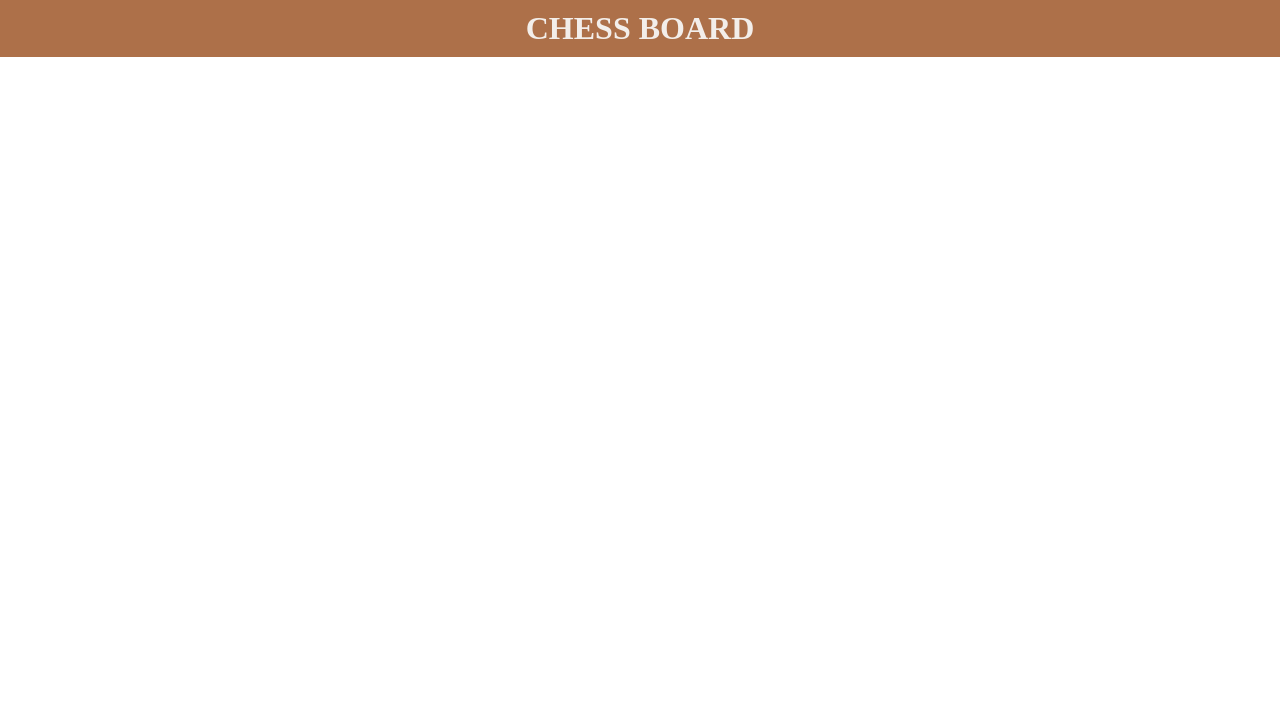
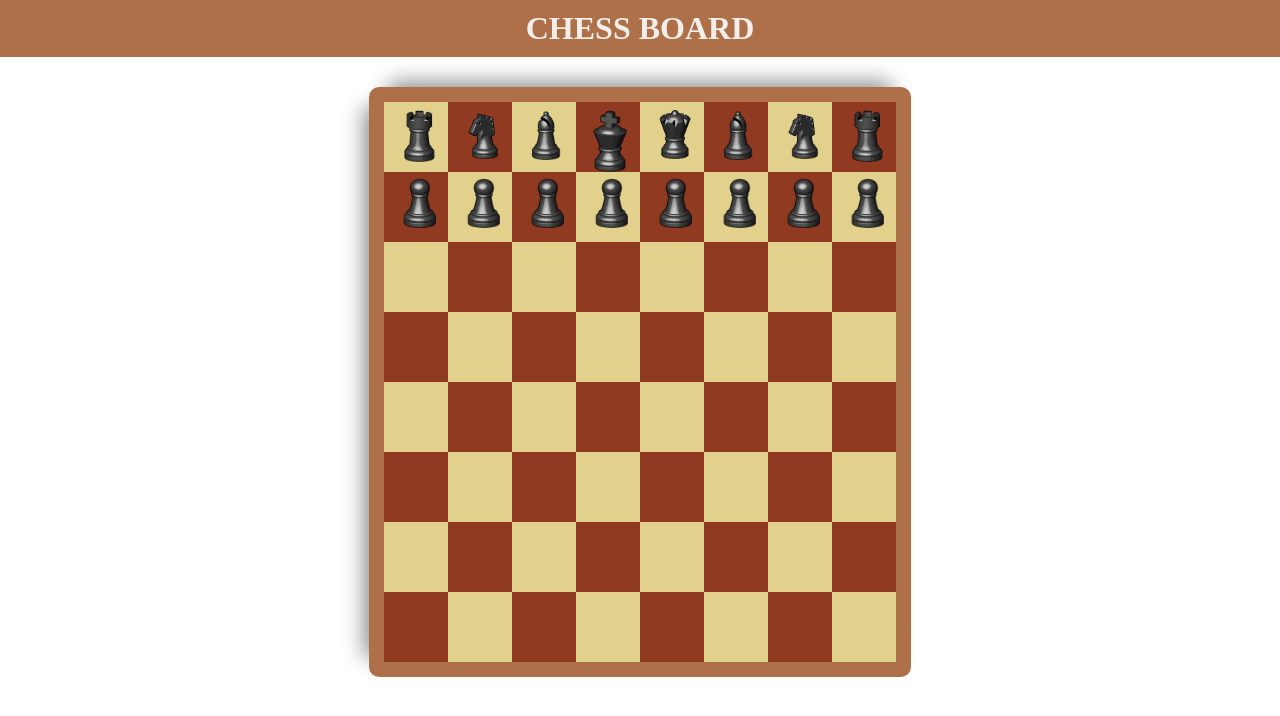
Before and after one commit to zeeshanaslam342/css-assignment-no-02_chess_game, a plain HTML site: page index.html in a window 1280 px wide. Drawn offline with Linux system fonts and the light colour scheme.

Commit message:
add style  for boxes and add piceses

```diff
--- a/css/style.css
+++ b/css/style.css
@@ -9,3 +9,34 @@
     background-color: rgba(153, 77, 28,0.8);
     color: #F3EEEA;
 }
+
+.main-box {
+    width: 40%;
+    overflow: auto;
+    margin: 30px auto;
+    border: 15px solid rgba(153, 77, 28,0.8);
+    border-radius: 10px;
+    box-shadow: 0px -25px 20px -20px rgba(0, 0, 0, 0.45), -25px 0 20px -20px rgba(0, 0, 0, 0.45);
+}
+
+.box {
+    width: 12.5%;
+    height: 70px;
+    float: left;
+    position: relative;
+}
+
+.brown {
+    background-color: #913A22;
+}
+
+.ash-white {
+    background-color: #E2D18D;
+}
+
+img {
+    width: 35px;
+    position: absolute;
+    left: 17px;
+    top: 6px;
+}
--- a/index.html
+++ b/index.html
@@ -13,22 +13,85 @@
     <main>
         <div class="main-box">
             <div class="first-row">
-                <div class="box"></div>
-                <div class="box"></div>
-                <div class="box"></div>
-                <div class="box"></div>
-                <div class="box"></div>
-                <div class="box"></div>
-                <div class="box"></div>
-                <div class="box"></div>
+                <div class="box ash-white"><img src="./img/black-rook.png" alt=""></div>
+                <div class="box brown"><img src="./img/black-knight.png" alt=""></div>
+                <div class="box ash-white"><img src="./img/black-bishop.png" alt=""></div>
+                <div class="box brown"><img src="./img/black-queen.png" alt=""></div>
+                <div class="box ash-white"><img src="./img/black-king.png" alt=""></div>
+                <div class="box brown"><img src="./img/black-bishop.png" alt=""></div>
+                <div class="box ash-white"><img src="./img/black-knight.png" alt=""></div>
+                <div class="box brown"><img src="./img/black-rook.png" alt=""></div>
             </div>
-            <div class="second-row"></div>
-            <div class="third-row"></div>
-            <div class="fourth-row"></div>
-            <div class="fiveth-row"></div>
-            <div class="sixth-row"></div>
-            <div class="seventh-row"></div>
-            <div class="eighth-row"></div>
+            <div class="second-row">
+                <div class="box brown"><img src="./img/black-pawn.png" alt=""></div>
+                <div class="box ash-white"><img src="./img/black-pawn.png" alt=""></div>
+                <div class="box brown"><img src="./img/black-pawn.png" alt=""></div>
+                <div class="box ash-white"><img src="./img/black-pawn.png" alt=""></div>
+                <div class="box brown"><img src="./img/black-pawn.png" alt=""></div>
+                <div class="box ash-white"><img src="./img/black-pawn.png" alt=""></div>
+                <div class="box brown"><img src="./img/black-pawn.png" alt=""></div>
+                <div class="box ash-white"><img src="./img/black-pawn.png" alt=""></div>
+            </div>
+            <div class="third-row">
+                <div class="box ash-white"></div>
+                <div class="box brown"></div>
+                <div class="box ash-white"></div>
+                <div class="box brown"></div>
+                <div class="box ash-white"></div>
+                <div class="box brown"></div>
+                <div class="box ash-white"></div>
+                <div class="box brown"></div>
+            </div>
+            <div class="fourth-row">
+                <div class="box brown"></div>
+                <div class="box ash-white"></div>
+                <div class="box brown"></div>
+                <div class="box ash-white"></div>
+                <div class="box brown"></div>
+                <div class="box ash-white"></div>
+                <div class="box brown"></div>
+                <div class="box ash-white"></div>
+            </div>
+            <div class="fiveth-row">
+                <div class="box ash-white"></div>
+                <div class="box brown"></div>
+                <div class="box ash-white"></div>
+                <div class="box brown"></div>
+                <div class="box ash-white"></div>
+                <div class="box brown"></div>
+                <div class="box ash-white"></div>
+                <div class="box brown"></div>
+            </div>
+            <div class="sixth-row">
+                <div class="box brown"></div>
+                <div class="box ash-white"></div>
+                <div class="box brown"></div>
+                <div class="box ash-white"></div>
+                <div class="box brown"></div>
+                <div class="box ash-white"></div>
+                <div class="box brown"></div>
+                <div class="box ash-white"></div>
+            </div>
+            <div class="seventh-row">
+                <div class="box ash-white"></div>
+                <div class="box brown"></div>
+                <div class="box ash-white"></div>
+                <div class="box brown"></div>
+                <div class="box ash-white"></div>
+                <div class="box brown"></div>
+                <div class="box ash-white"></div>
+                <div class="box brown"></div>
+            </div>
+            <div class="eighth-row">
+                <div class="box brown"></div>
+                <div class="box ash-white"></div>
+                <div class="box brown"></div>
+                <div class="box ash-white"></div>
+                <div class="box brown"></div>
+                <div class="box ash-white"></div>
+                <div class="box brown"></div>
+                <div class="box ash-white"></div>
+            </div>
         </div>
     </main>
 </body>
```
